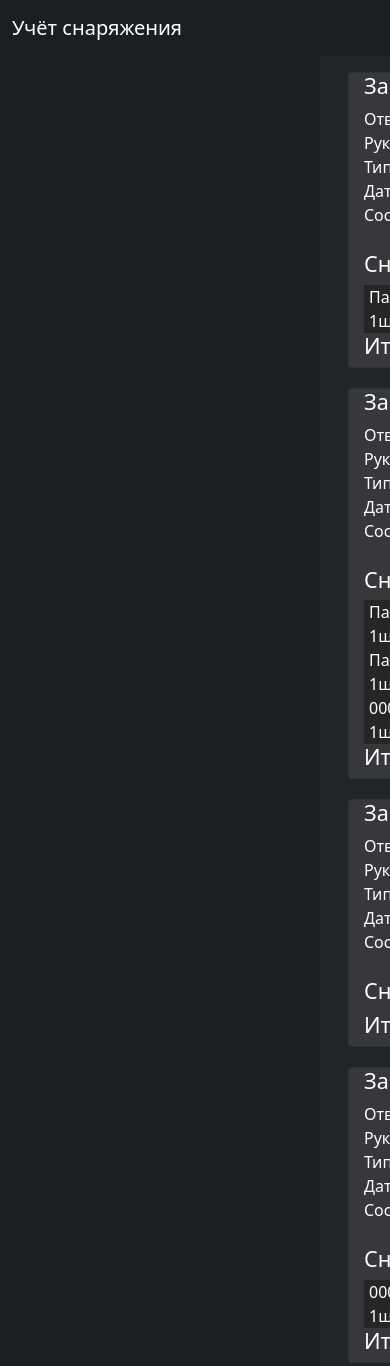
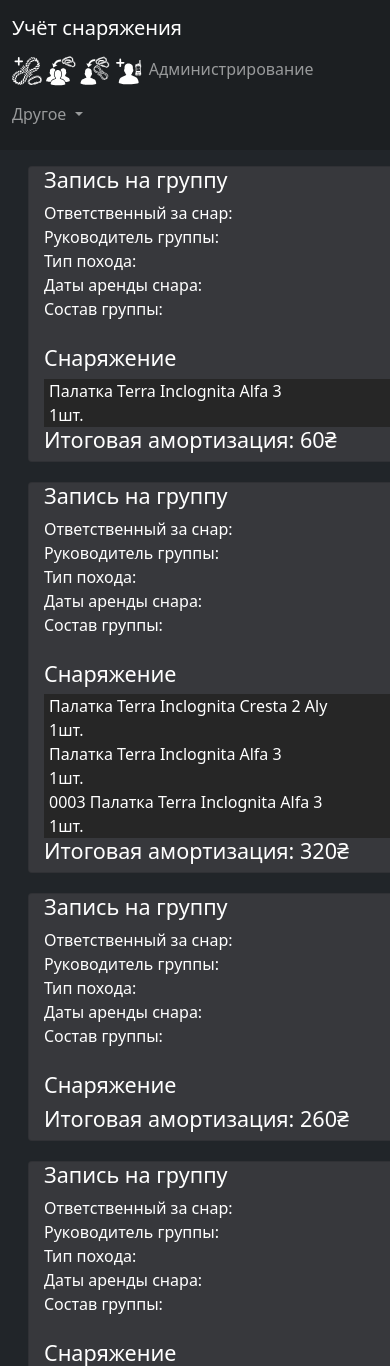
Before and after one commit to MaksymPashkisvkyi/KAPTYORKA, a Django app: page / in a window 390 px wide; the page is wider, and only the part inside the window is pictured. Shown: the top 1366 px of that part. Run offline with Django 3.2, Linux system fonts and the light colour scheme; data comes from the database, SQL or seed files in the repository; some libraries are stand-ins or nearby versions.

Commit message:
Deleted Search field and fixed mobile view

```diff
--- a/KaptyorkaProject/KaptyorkaApp/static/css/base.css
+++ b/KaptyorkaProject/KaptyorkaApp/static/css/base.css
@@ -1,6 +1,6 @@
 #content {
-    margin-left: 20em;
-    margin-right: 20em;
+    /* margin-left: 20em;
+    margin-right: 20em; */
     background-color: #212529;
     width: 100rem;
 }
--- a/KaptyorkaProject/KaptyorkaApp/templates/base.html
+++ b/KaptyorkaProject/KaptyorkaApp/templates/base.html
@@ -106,8 +106,7 @@
     <div class="container-fluid">
       <a class="navbar-brand" href="/">Учёт снаряжения</a>
 
-      <div class="collapse navbar-collapse" id="navbarSupportedContent">
-        <ul class="navbar-nav me-auto mb-2 mb-lg-0">
+        <ul class="navbar-nav me-auto mb-2 mb-lg-0" style="display: ruby;">
           <li class="nav-item active">
             <a class="nav-link" href="/add_equipment"><img class="glyphicon"
                 src="{% static 'icons/add_equipment.svg' %}" style="max-width: 30px;"><span class="sr-only"></span></a>
@@ -143,12 +142,11 @@
             </div>
           </li>
         </ul>
-        <form class="d-flex">
+        <!-- <form class="d-flex">
           <input class="form-control me-2" type="search" placeholder="Search" aria-label="Search">
           <button class="btn btn-outline-success" type="submit">Search</button>
-        </form>
+        </form> -->
       </div>
-    </div>
   </nav>
 
 
```
